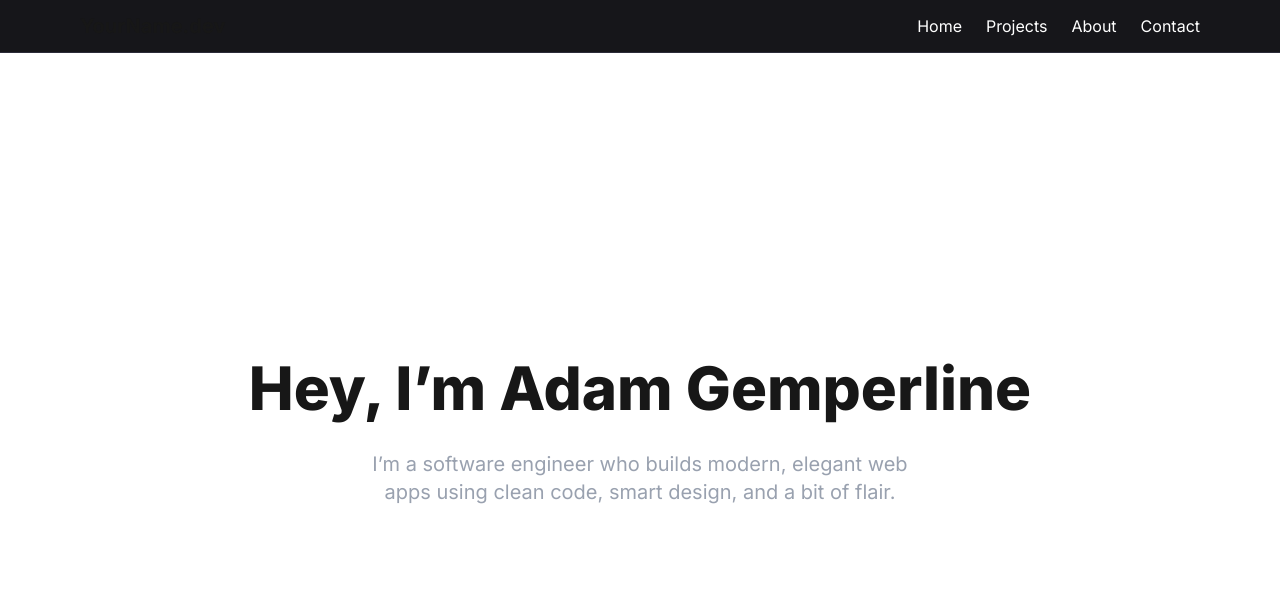
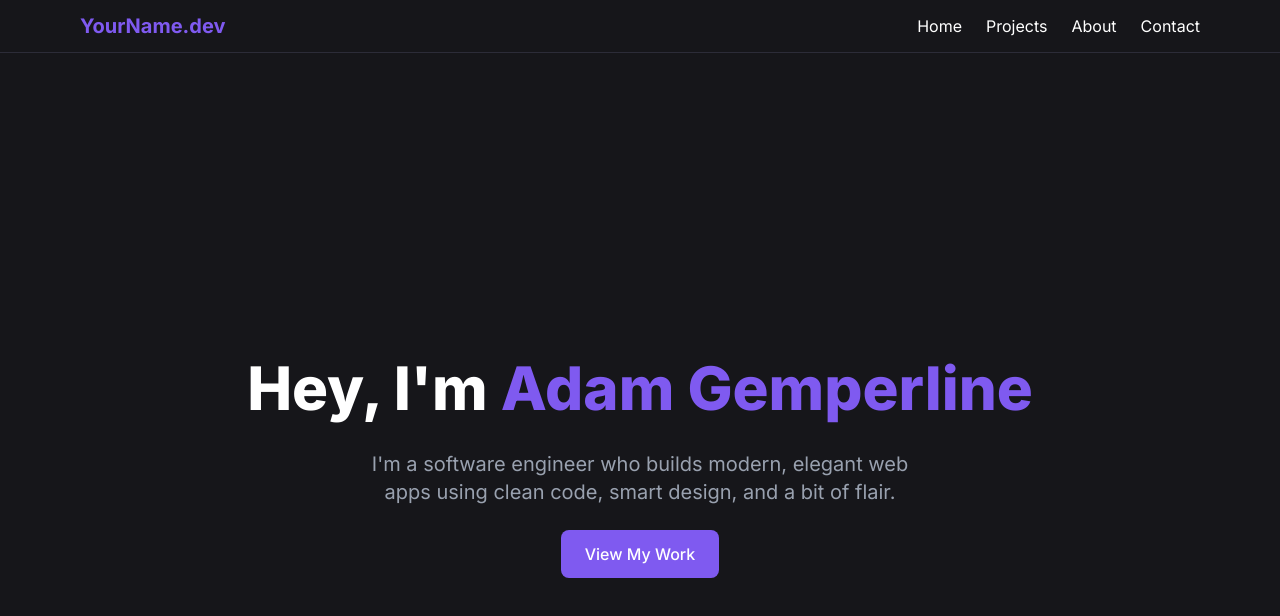
Before and after one commit to gemperline/my-portfolio-website, a Next.js app: page / in a window 1280 px wide. Shown: the top 616 px of the page. Built offline with nearby package versions, Linux system fonts and the light colour scheme.

Commit message:
fixed themed styling, linting, and formatting

```diff
--- a/package.json
+++ b/package.json
@@ -12,6 +12,7 @@
     "lucide-react": "^0.525.0",
     "next": "15.4.3",
     "postcss": "^8.5.6",
+    "postcss-cli": "^11.0.1",
     "react": "19.1.0",
     "react-dom": "19.1.0"
   },
@@ -24,7 +25,6 @@
     "eslint": "^9",
     "eslint-config-next": "15.4.3",
     "prettier": "3.6.2",
-    "prettier-plugin-tailwindcss": "^0.6.14",
     "tailwindcss": "^4.1.11",
     "typescript": "^5"
   }
--- a/postcss.config.mjs
+++ b/postcss.config.mjs
@@ -1,5 +1,7 @@
 const config = {
-  plugins: ['@tailwindcss/postcss', 'prettier-plugin-tailwindcss'],
+  plugins: {
+    '@tailwindcss/postcss': {},
+  },
 }
 
 export default config
--- a/src/app/globals.css
+++ b/src/app/globals.css
@@ -1,26 +1,20 @@
 @import 'tailwindcss';
 
-:root {
-  --background: #ffffff;
-  --foreground: #171717;
-}
-
-@theme inline {
-  --color-background: var(--background);
-  --color-foreground: var(--foreground);
-  --font-sans: var(--font-geist-sans);
-  --font-mono: var(--font-geist-mono);
+@theme {
+  --color-primary: #7f5af0;
+  --color-background: #16161a;
+  --color-text: #171717;
 }
 
 @media (prefers-color-scheme: dark) {
-  :root {
-    --background: #0a0a0a;
-    --foreground: #ededed;
+  @theme {
+    --color-background: #16161a;
+    --color-text: #ffffff;
   }
 }
 
 body {
-  background: var(--background);
-  color: var(--foreground);
+  background: var(--color-background);
+  color: var(--color-text);
   font-family: Arial, Helvetica, sans-serif;
 }
--- a/src/app/layout.tsx
+++ b/src/app/layout.tsx
@@ -13,12 +13,6 @@ export const metadata: Metadata = {
   description:
     'Portfolio of Adam Gemperline, a software engineer specializing in sleek, performant web applications.',
 }
-const temp = {
-  title: 'Adam Gemperline | Software Engineer',
-  description:
-    'Portfolio of Adam Gemperline, a software engineer specializing in sleek, performant web applications.',
-  test: 'test',
-}
 
 export default function RootLayout({
   children,
@@ -27,7 +21,9 @@ export default function RootLayout({
 }) {
   return (
     <html lang="en" className="dark">
-      <body className={`${inter.className} bg-background text-text`}>
+      <body
+        className={`${inter.className} bg-background dark:bg-white text-text`}
+      >
         <NavBar />
         <div className="pt-[64px]">{children}</div>
       </body>
--- a/src/app/page.tsx
+++ b/src/app/page.tsx
@@ -3,22 +3,21 @@ export default function Home() {
     <main className="min-h-screen flex items-center justify-center bg-background text-text px-4">
       <div className="text-center space-y-6">
         <h1 className="text-4xl sm:text-5xl md:text-6xl font-extrabold leading-tight">
-          Hey, I’m <span className="text-primary">Adam Gemperline</span>
+          Hey, I'm <span className="text-primary">Adam Gemperline</span>
         </h1>
         <p className="text-lg sm:text-xl text-gray-400 max-w-xl mx-auto">
-          I’m a software engineer who builds modern, elegant web apps using
+          I'm a software engineer who builds modern, elegant web apps using
           clean code, smart design, and a bit of flair.
         </p>
         <div>
           <a
             href="#projects"
-            className="inline-block bg-primary text-white font-medium py-3 px-6 rounded-lg hover:bg-opacity-80 transition"
+            className="inline-block bg-primary text-text font-medium py-3 px-6 rounded-lg hover:bg-opacity-80 transition"
           >
             View My Work
           </a>
         </div>
       </div>
-      <></>
     </main>
   )
 }
```
Also changed, not shown: prettier.config.mjs (deleted), 2 other files (tests, documents, lock files or other folders).
